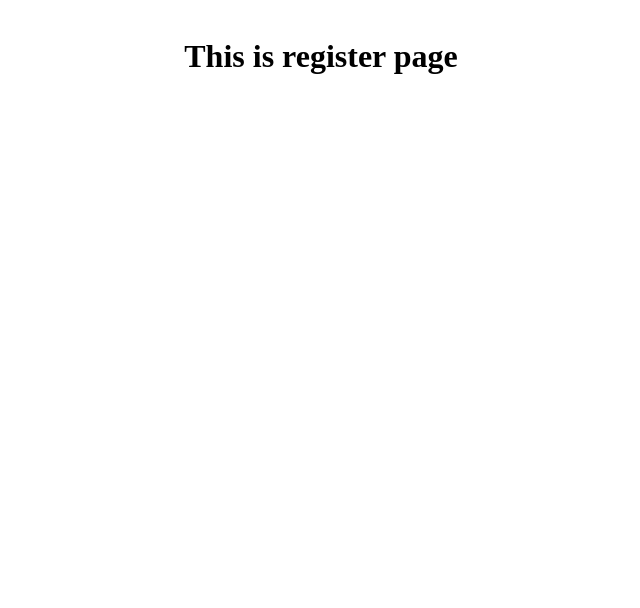
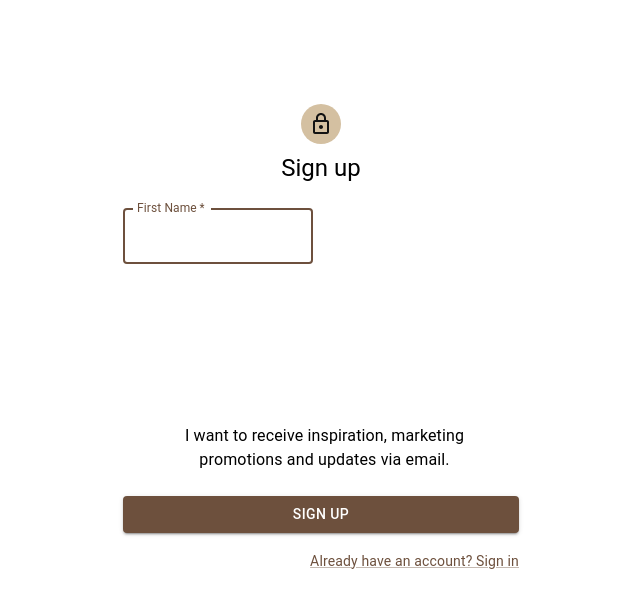
Before and after one commit to bangueco/brew-frontend, a React (Vite) app: page /register in a window 1280 px wide. Shown: the top 608 px of the page, without its empty margins (319-959 px from the left). Built offline with nearby package versions, Linux system fonts and the light colour scheme.

Commit message:
feat: add interface for register page

```diff
--- a/src/assets/pages/Register/Register.jsx
+++ b/src/assets/pages/Register/Register.jsx
@@ -1,8 +1,122 @@
+import { Avatar, Box, Button, Checkbox, Container, FormControlLabel, Grid, Link, TextField, ThemeProvider, Typography, createTheme } from "@mui/material"
+import LockOutlinedIcon from '@mui/icons-material/LockOutlined'
+
+const defaultTheme = createTheme({
+  palette: {
+    mode: 'dark',
+    primary: {
+      light: '#8E7155', // Lighter warm taupe
+      main: '#6D503D', // Lighter deep espresso brown
+      dark: '#4B3821', // Rich brown
+      contrastText: '#FFFFFF', // White text
+    },
+    secondary: {
+      light: '#F0E6DD', // Lighter creamy beige
+      main: '#D4C0A1', // Creamy beige
+      dark: '#B7A38F', // Slightly darker beige
+      contrastText: '#000000', // Black text
+    },
+  },
+})
+
 const Register = () => {
+
+  const handleSubmit = (event) => {
+    event.preventDefault();
+    const data = new FormData(event.currentTarget);
+    console.log({
+      email: data.get('email'),
+      password: data.get('password'),
+    });
+  };
+
   return(
-    <>
-      <h1>This is register page</h1>
-    </>
+    <ThemeProvider theme={defaultTheme}>
+      <Container component="main" maxWidth="xs">
+        <Box
+          sx={{
+            marginTop: 8,
+            display: 'flex',
+            flexDirection: 'column',
+            alignItems: 'center',
+          }}
+          >
+          <Avatar sx={{ m: 1, bgcolor: 'secondary.main' }}>
+            <LockOutlinedIcon />
+          </Avatar>
+          <Typography component="h1" variant="h5">
+            Sign up
+          </Typography>
+          <Box component="form" noValidate onSubmit={handleSubmit} sx={{ mt: 3 }}>
+            <Grid container spacing={2}>
+              <Grid item xs={12} sm={6}>
+                <TextField
+                  autoComplete="given-name"
+                  name="firstName"
+                  required
+                  fullWidth
+                  id="firstName"
+                  label="First Name"
+                  autoFocus
+                />
+              </Grid>
+              <Grid item xs={12} sm={6}>
+                <TextField
+                  required
+                  fullWidth
+                  id="lastName"
+                  label="Last Name"
+                  name="lastName"
+                  autoComplete="family-name"
+                />
+              </Grid>
+              <Grid item xs={12}>
+                <TextField
+                  required
+                  fullWidth
+                  id="email"
+                  label="Email Address"
+                  name="email"
+                  autoComplete="email"
+                />
+              </Grid>
+              <Grid item xs={12}>
+                <TextField
+                  required
+                  fullWidth
+                  name="password"
+                  label="Password"
+                  type="password"
+                  id="password"
+                  autoComplete="new-password"
+                />
+              </Grid>
+              <Grid item xs={12}>
+                <FormControlLabel
+                  control={<Checkbox value="allowExtraEmails" color="primary" />}
+                  label="I want to receive inspiration, marketing promotions and updates via email."
+                />
+              </Grid>
+            </Grid>
+            <Button
+              type="submit"
+              fullWidth
+              variant="contained"
+              sx={{ mt: 3, mb: 2 }}
+            >
+              Sign Up
+            </Button>
+            <Grid container justifyContent="flex-end">
+              <Grid item>
+                <Link href="/login" variant="body2">
+                  Already have an account? Sign in
+                </Link>
+              </Grid>
+            </Grid>
+          </Box>
+        </Box>
+      </Container>
+    </ThemeProvider>
   )
 }
 
```
